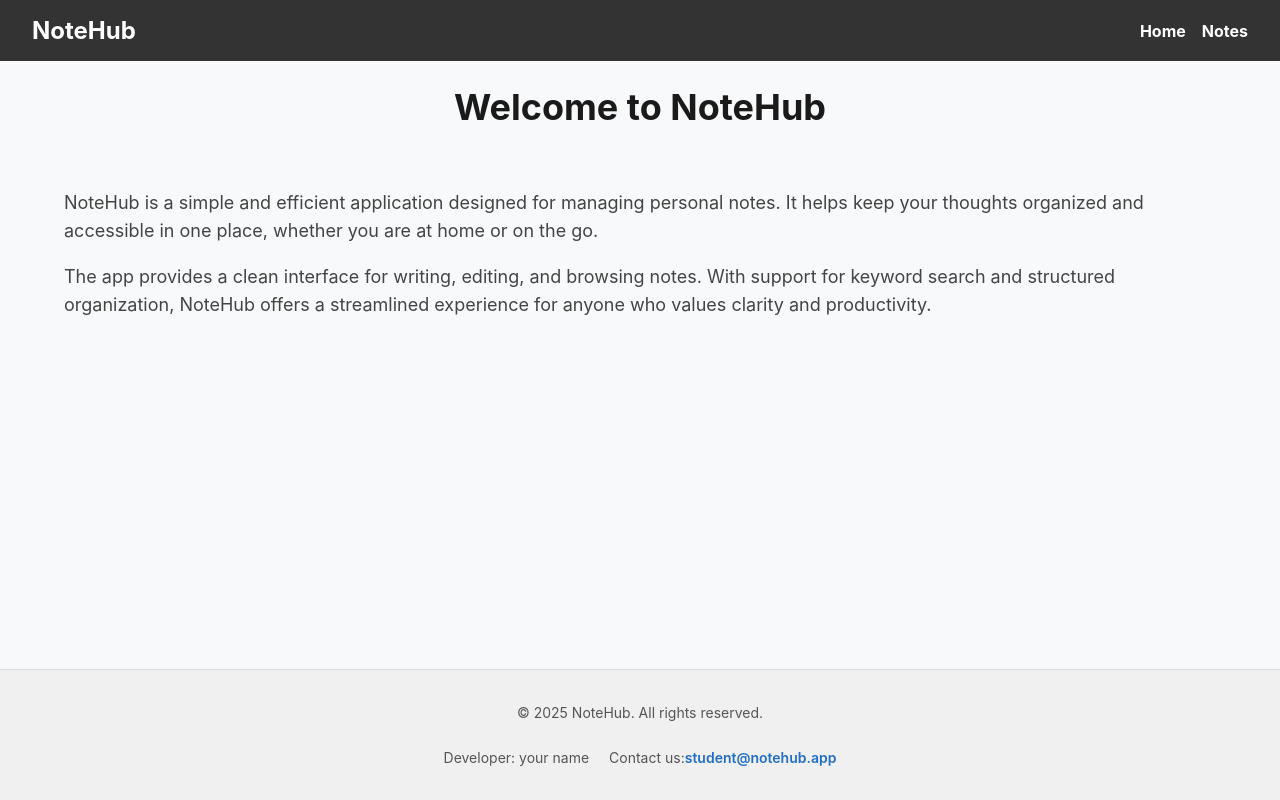
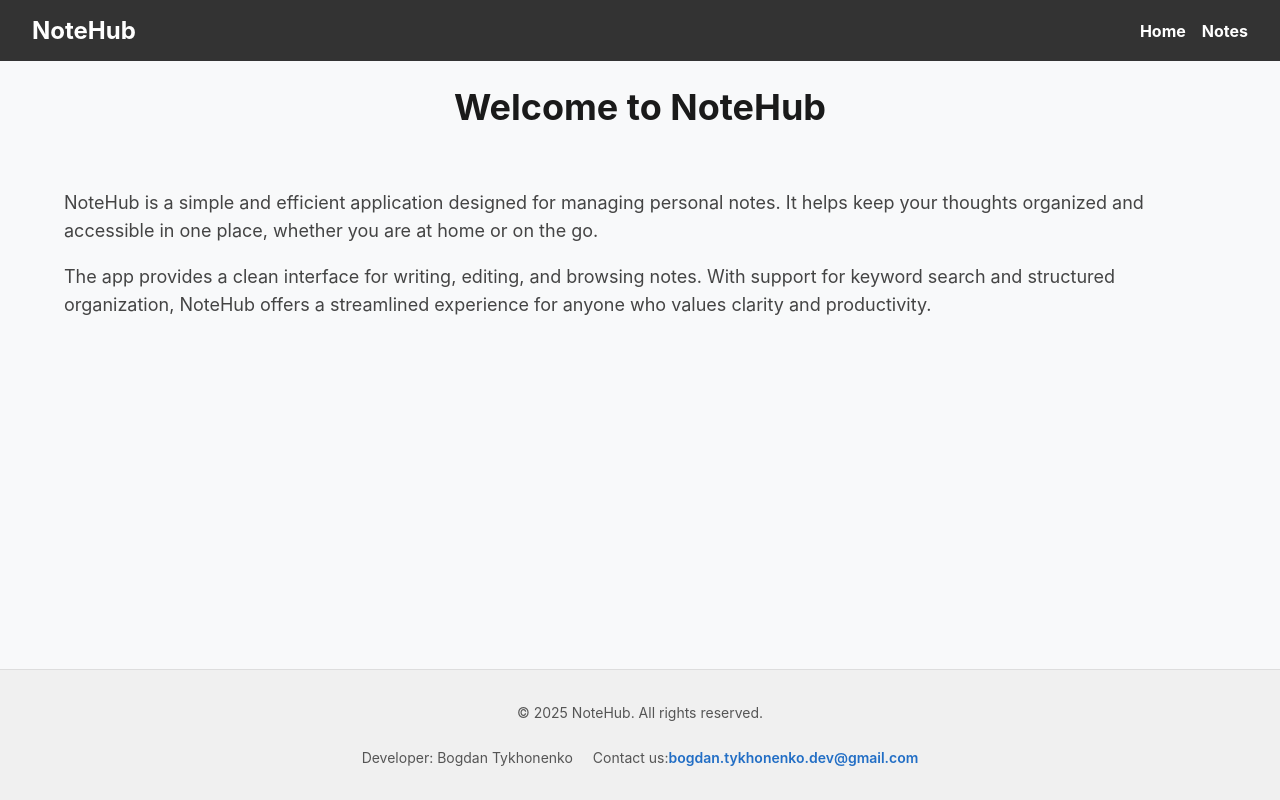
Before and after one commit to Bogdan-uk/08-zustand, a Next.js app: page / in a window 1280 px wide. Built offline with nearby package versions, Linux system fonts and the light colour scheme.

Commit message:
added contact in footer

```diff
--- a/components/Footer/Footer.tsx
+++ b/components/Footer/Footer.tsx
@@ -5,10 +5,12 @@
       <div className={css.content}>
         <p>© {new Date().getFullYear()} NoteHub. All rights reserved.</p>
         <div className={css.wrap}>
-          <p>Developer: your name</p>
+          <p>Developer: Bogdan Tykhonenko</p>
           <p>
             Contact us:
-            <a href="mailto:student@notehub.app">student@notehub.app</a>
+            <a href="mailto:bogdan.tykhonenko.dev@gmail.com">
+              bogdan.tykhonenko.dev@gmail.com
+            </a>
           </p>
         </div>
       </div>
```
